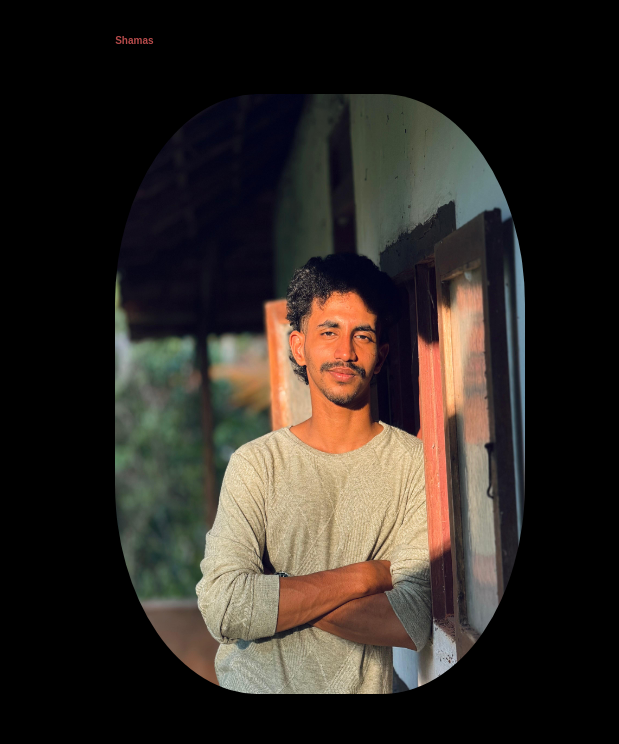
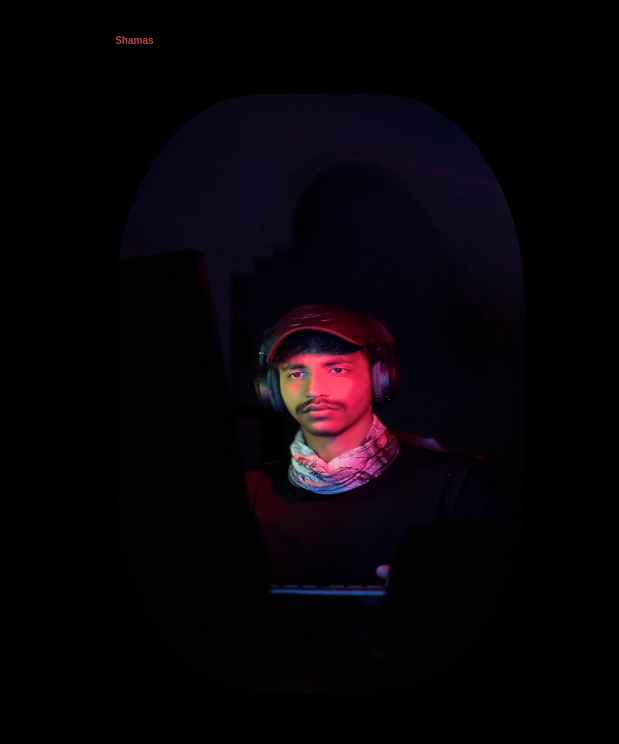
Before and after one commit to Shamas259/portfolio, a plain HTML site: page index.html in a window 1280 px wide. Shown: the top 744 px of the page, 0-619 px from the left. Drawn offline with Linux system fonts and the light colour scheme.

Commit message:
Update index.html

```diff
--- a/index.html
+++ b/index.html
@@ -19,7 +19,7 @@
         <section class="home">
             <div id="about">
             <div class="home-img">
-                <img src="skp.jpeg"
+                <img src="skp2.jpeg"
                 alt="">
             </div>
             <div class="home-content">
```
